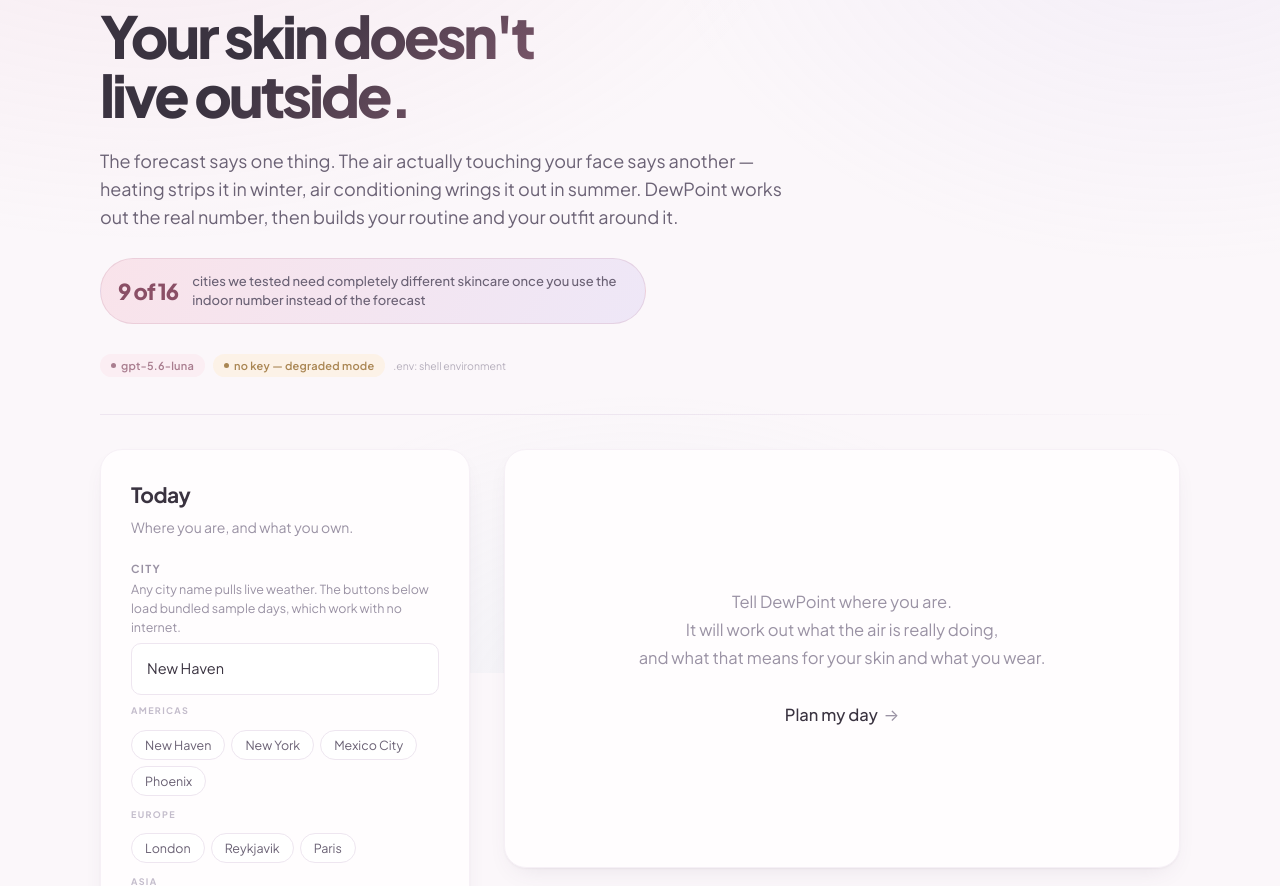
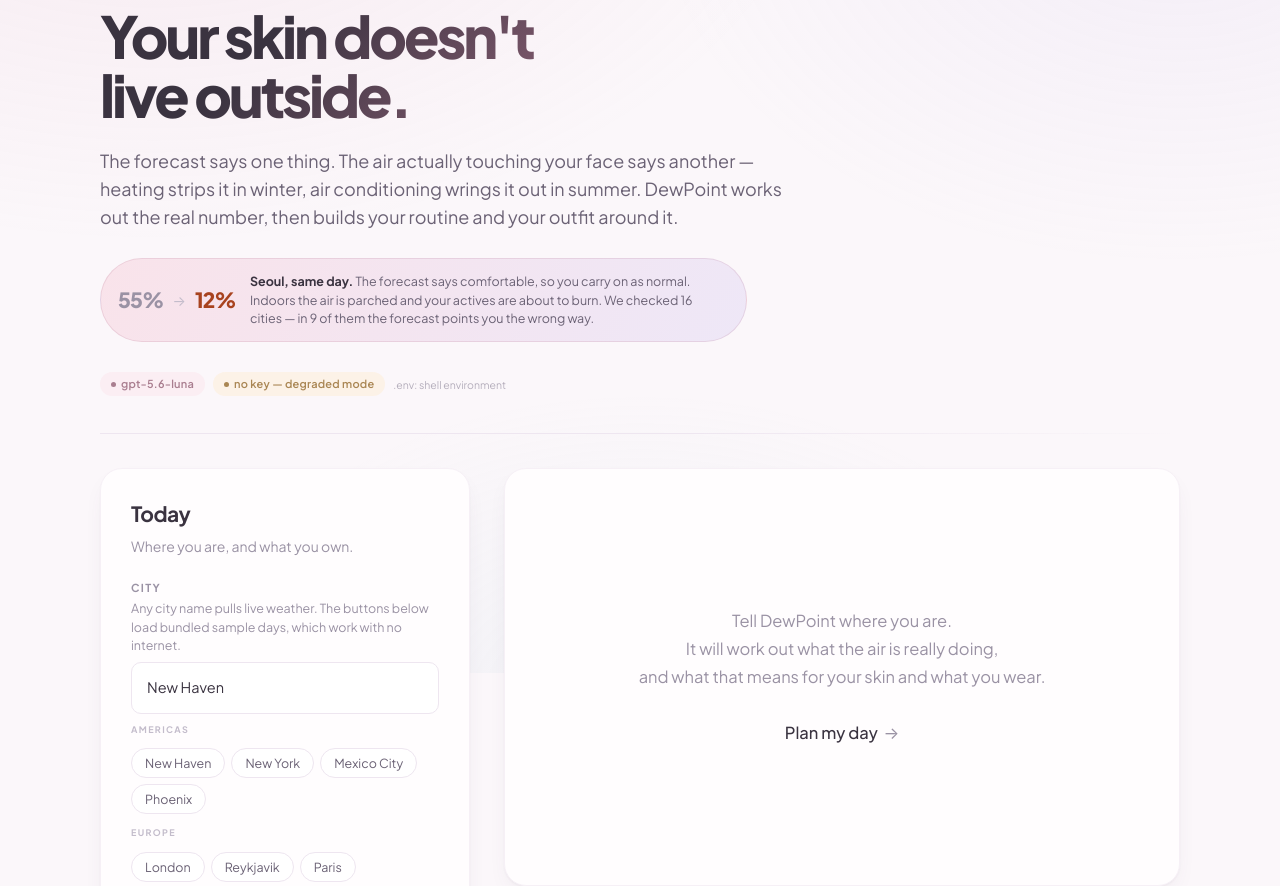
Before and after one commit to thuydgpham99/dewpoint, a Flask app: page / in a window 1280 px wide. Shown: the part 127-1013 px from the top of the page. Run offline with Flask 3, Linux system fonts and the light colour scheme.

Commit message:
Show the gap instead of describing it
The proof badge read "9 of 16 cities need completely different skincare once
you use the indoor number instead of the forecast". Nobody could parse that --
"advice band" is vocabulary from the code, and the sentence asked the reader to
imagine a comparison rather than showing one.

It now shows Seoul on a single day: 55% on the forecast, 12% indoors, with what
each number would have you do. The 16-city figure stays as supporting breadth
rather than carrying the claim on its own.

Co-Authored-By: Claude Opus 5 <noreply@anthropic.com>

```diff
--- a/static/style.css
+++ b/static/style.css
@@ -591,9 +591,13 @@ header.top{padding:66px 0 38px}
 .proof{display:inline-flex;align-items:center;gap:14px;padding:13px 20px 13px 17px;
   border-radius:999px;background:linear-gradient(120deg,var(--p-rose),var(--p-lilac));
   border:1px solid rgba(176,112,137,.18);max-width:100%}
-.proof-stat{font-size:22px;font-weight:800;letter-spacing:-.9px;color:var(--accent-2);
-  flex:none;line-height:1}
-.proof-text{font-size:13px;line-height:1.45;color:var(--ink-2);font-weight:500;max-width:46ch}
+.proof-pair{display:flex;align-items:center;gap:9px;flex:none}
+.pv{font-size:21px;font-weight:800;letter-spacing:-.9px;line-height:1}
+.pv.out{color:var(--ink-3)}
+.pv.in{color:var(--dry)}
+.parrow{font-size:14px;color:var(--ink-4)}
+.proof-text{font-size:12.5px;line-height:1.5;color:var(--ink-2);font-weight:400;max-width:52ch}
+.proof-text b{color:var(--ink);font-weight:700}
 
 .envbar{margin-top:30px;opacity:.72;transition:opacity .2s}
 .envbar:hover{opacity:1}
--- a/templates/index.html
+++ b/templates/index.html
@@ -16,9 +16,14 @@
   works out the real number, then builds your routine and your outfit around it.</p>
 
   <div class="proof">
-    <span class="proof-stat">9 of 16</span>
-    <span class="proof-text">cities we tested need completely different skincare once you
-    use the indoor number instead of the forecast</span>
+    <span class="proof-pair">
+      <span class="pv out">55%</span>
+      <span class="parrow">&rarr;</span>
+      <span class="pv in">12%</span>
+    </span>
+    <span class="proof-text"><b>Seoul, same day.</b> The forecast says comfortable, so you
+    carry on as normal. Indoors the air is parched and your actives are about to burn.
+    We checked 16 cities — in 9 of them the forecast points you the wrong way.</span>
   </div>
 
   <div class="envbar">
```
